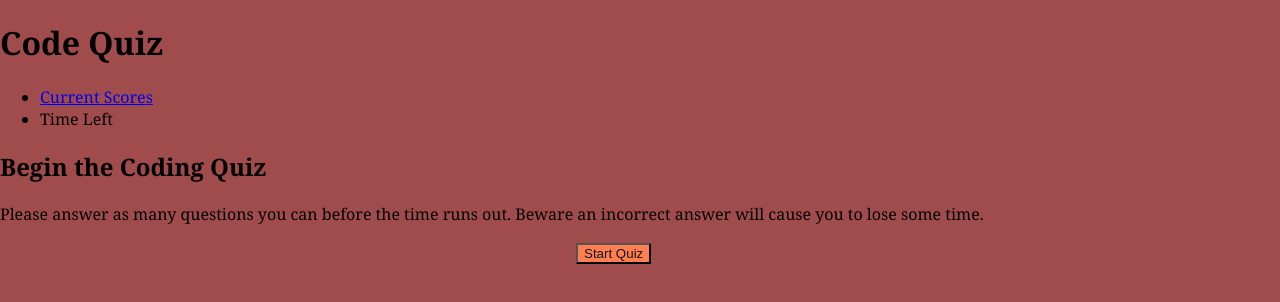
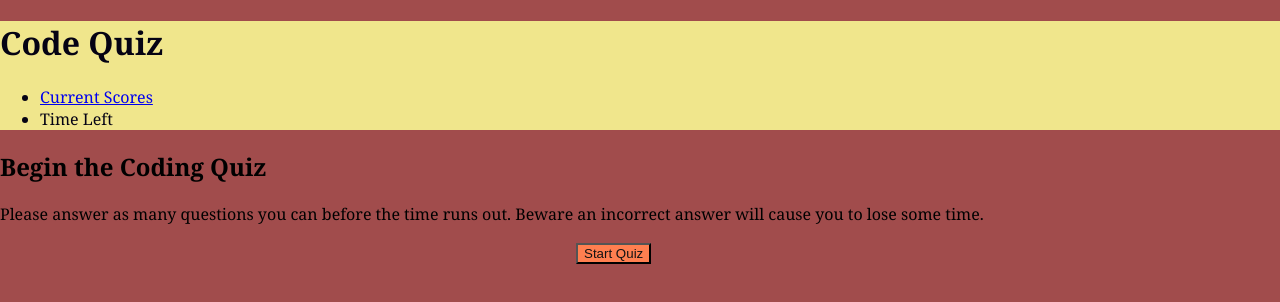
Before and after one commit to arecee3/04-web-apis-homework, a plain HTML site: page index.html in a window 1280 px wide. Drawn offline with Linux system fonts and the light colour scheme.

Commit message:
Update style.css

```diff
--- a/Assets/css/style.css
+++ b/Assets/css/style.css
@@ -23,7 +23,7 @@ body {
     margin-left: 45%;
 }
 
-.header {
+header {
     background-color: khaki;
     color: #050314;
 }
```
